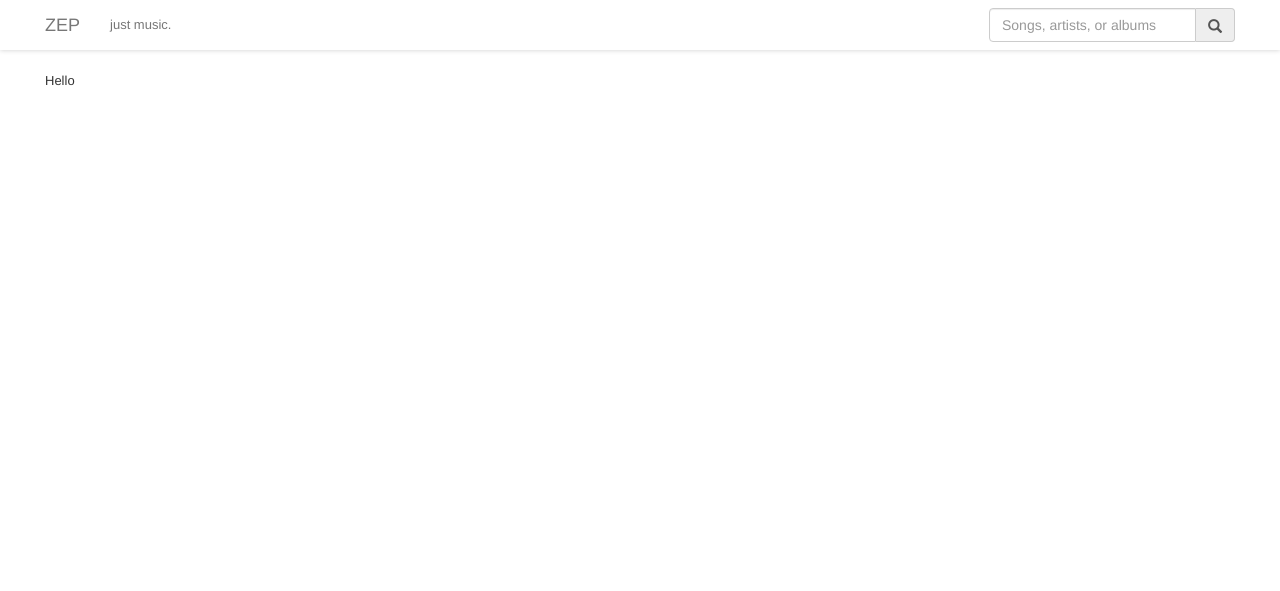
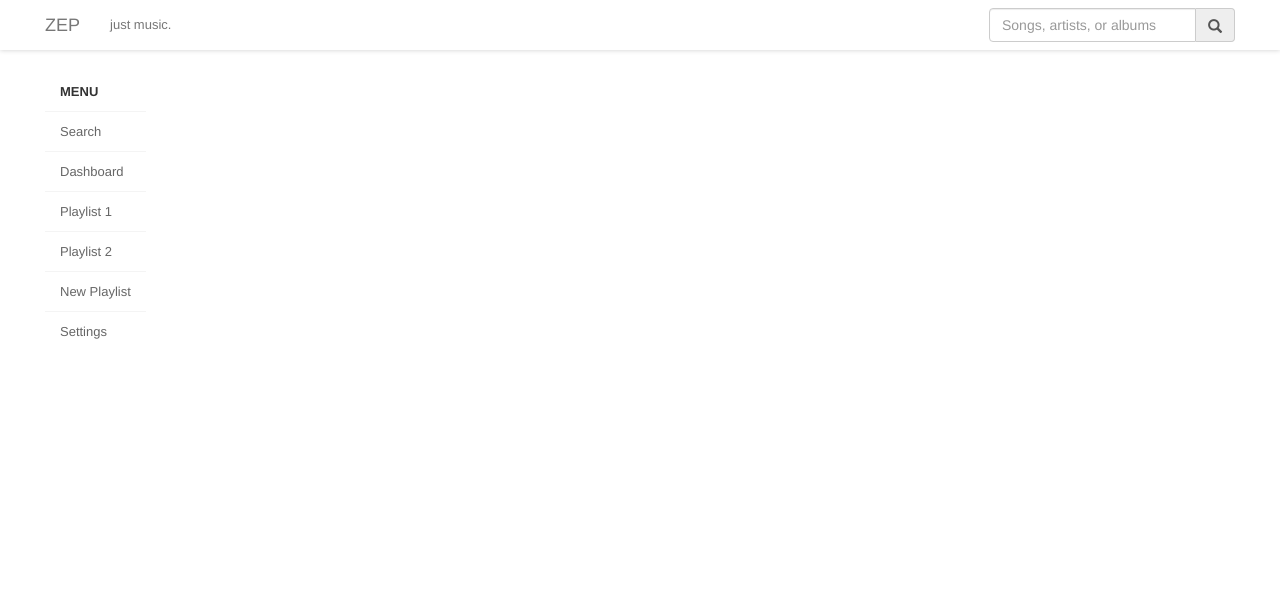
Before and after one commit to narobert/zep-devel, a Django app: page / in a window 1280 px wide. Shown: the top 591 px of the page. Run offline with Django 3.2, Linux system fonts and the light colour scheme; some libraries are stand-ins or nearby versions.

Commit message:
adding menu plus hovering/playing functionality

```diff
--- a/static/css/style.css
+++ b/static/css/style.css
@@ -30,17 +30,9 @@ td {
     border-top: 1px solid #f4f4f4;
 }
 
-td a {
-    color: #666;
-    cursor: pointer;
-}
-
 tbody > tr:hover > td {
     color: #0bf;
-}
-
-tbody > tr:hover > td > a {
-    color: #0bf;
+    cursor: pointer;
 }
 
 .navbar-curved-border {
--- a/templates/dashboard.html
+++ b/templates/dashboard.html
@@ -39,7 +39,33 @@
     <div class='container-fluid'>
       <div class='row'>
         <div class='col-md-2'>
-          Hello
+          <table>
+            <thead>
+              <tr>
+                <th>MENU</th>
+              </tr>
+            </thead>
+            <tbody>
+              <tr>
+                <td>Search</td>
+              </tr>
+              <tr>
+                <td>Dashboard</td>
+              </tr>
+              <tr>
+                <td>Playlist 1</td>
+              </tr>
+              <tr>
+                <td>Playlist 2</td>
+              </tr>
+              <tr>
+                <td>New Playlist</td>
+              </tr>
+			  <tr>
+                <td>Settings</td>
+              </tr>
+            </tbody>
+          </table>
         </div>
         <div class='col-md-10'>
           <div id='query_results'>
@@ -51,17 +77,15 @@
                   <th>ARTIST</th>
                   <th>TIME</th>
                   <th>GENRE</th>
-                  <th>LISTEN</th>
                 </tr>
               </thead>
               <tbody>
                 {% for q in query_results %}
-                  <tr>
+                  <tr id='track-url' data-url='{{q.url}}' data-duration='{{q.durationSeconds}}' playing='no'>
                     <td>{{q.title}}</td>
                     <td>{{q.artist}}</td>
                     <td>{{q.duration}}</td>
                     <td>{{q.genre}}</td>
-                    <td><a id='track-url' data-url='{{q.url}}' data-duration='{{q.durationSeconds}}' playing='no'>Play</a></td>
                   </tr>
                 {% endfor %}
               </tbody>
@@ -153,20 +177,17 @@
                     volume: 100,
                     onconnect: function() {
                         track_url.attr('playing', 'yes');
-                        track_url.parent().css('border-right', '1px solid #a3a3a3');
+                        track_url.children().css('color', '#ff00bb');
                     },
                     onplay: function() {
-                        track_url.html('Pause');
                         track_url.click(function() {soundManager.pause('current');});
                     },
                     onpause: function() {
                         track_url.unbind('click');
-                        track_url.html('Play');
                         track_url.click(function() {soundManager.resume('current');});
                     },
                     onresume: function() {
                         track_url.unbind('click');
-                        track_url.html('Pause');
                         track_url.click(function() {soundManager.pause('current');});
                     },
                     whileplaying: function() {
@@ -174,17 +195,15 @@
                     },
                     onstop: function() {
                         $('#player-ball').css('left', '0');
-                        track_url.parent().css('border-right', 'none');
                         track_url.unbind('click');
-                        track_url.html('Play');
                         track_url.attr('playing', 'no');
+                        track_url.children().css('color', '#666');
                     },
                     onfinish: function() {
                         $('#player-ball').css('left', '0');
-                        track_url.parent().css('border-right', 'none');
                         track_url.unbind('click');
-                        track_url.html('Play');
                         track_url.attr('playing', 'no');
+                        track_url.children().css('color', '#666');
                     },
                 });
                 lastPlayed = track_url;
```
